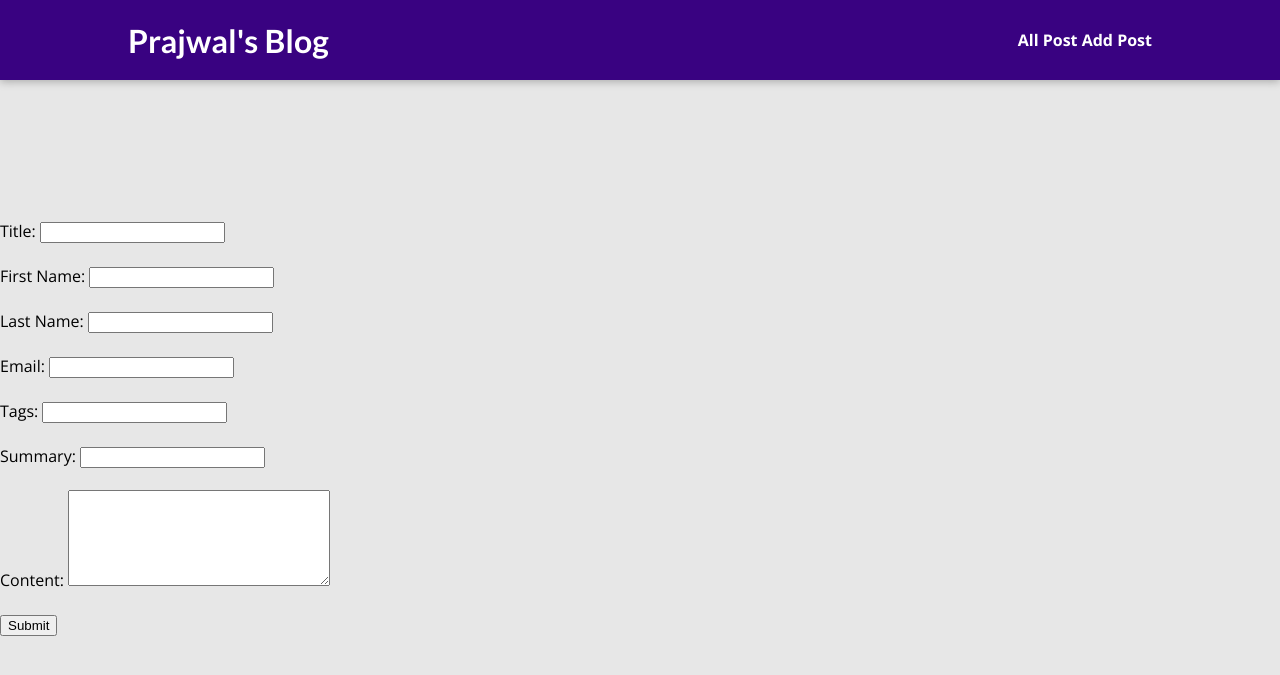
After one commit to PJ-BN/blog, a Django app: page /add in a window 1280 px wide. The commit adds this page. Shown: the top 675 px of the page. Run offline with Django 4.2, Linux system fonts and the light colour scheme.

Commit message:
some small changes

```diff
--- /dev/null
+++ b/blog/templates/blog/add.html
@@ -0,0 +1,42 @@
+{% extends 'base.html' %}
+{% load static %}
+
+{% block title %}
+Add Blog
+{% endblock%}
+
+
+
+{% block css_file %}
+
+    <link rel="stylesheet" href="{% static 'blog/post.css' %}" />
+    <link rel="stylesheet" href="{% static 'blog/all_post.css' %}" />
+
+
+{% endblock%}
+
+{% block content%}
+<br><br><br><br><br><br><br><br><br><br>
+
+    <form method = "POST" action ="{% url 'adddata' %}" >
+        {% csrf_token %}
+
+        <label>Title:</label>
+        <input type = "text" name = "title"><br><br>
+        <label>First Name:</label>
+        <input type = "text" name = "firstname"><br><br>
+        <label>Last Name:</label>
+        <input type = "text" name = "lastname"><br><br>
+        <label>Email:</label>
+        <input type = "text" name = "email"><br><br>
+        <label>Tags:</label>
+        <input type = "text" name = "tags"><br><br>
+        <label>Summary:</label>
+        <input type = "text" name = "summary"><br><br>
+        <label>Content:</label>
+        <textarea cols = "30 " rows = "6" name = "content">
+        </textarea><br><br>
+        <button>Submit</button>
+    </form>
+
+{% endblock%}
--- a/blog/urls.py
+++ b/blog/urls.py
@@ -5,5 +5,8 @@ from . import views
 urlpatterns = [
     path('', views.starting_page, name = "starting-page"),
     path('post', views.post, name = "post"),
+    path('add', views.add, name = "add"),
+    path('adddata', views.adddata, name = "adddata"),
+
     path('post/<slug:slug>', views.post_slug, name = "post-slug")
 ]
--- a/blog/views.py
+++ b/blog/views.py
@@ -1,5 +1,5 @@
-from django.shortcuts import render, get_object_or_404
-from .models import Post
+from django.shortcuts import render, get_object_or_404 , redirect
+from .models import *
 
 
 def get_date(post):
@@ -19,3 +19,47 @@ def post(request):
 def post_slug(request, slug):
     identify_post = get_object_or_404(Post, slug = slug)
     return render(request, "blog/post-detail.html", {"post": identify_post})
+
+def add(request):
+
+
+    return render(request, "blog/add.html")
+
+def adddata(request):
+    if request.method == "POST":
+        title = request.POST.get("title")
+        firstname = request.POST.get("firstname")
+        lastname = request.POST.get("lastname")
+        email = request.POST.get("email")
+        tag = request.POST.get("tags")
+        summary = request.POST.get("summary")
+        content = request.POST.get("content")
+        author = Author.objects.values_list("email_address")
+        author = [i[0] for i in author]
+        if email not in author:
+            a = Author()
+            a.first_name = firstname
+            a.last_name = lastname
+            a.email_address = email
+            a.save()
+
+        Tags = Tag.objects.values_list("caption")
+        Tags = [i[0] for i in Tags]
+        print(Tags)
+        if tag not in Tags:
+            t = Tag()
+            t.caption = tag
+            t.save()
+        p = Post()
+        p.title = title
+        p.excerpt = summary
+        p.content = content
+        # p.tags.add(tag, tag)
+        name = firstname + " " + lastname
+        print(name)
+        # p.author.add(name)
+        # p.save()
+
+
+
+        return redirect( "add")
--- a/templates/base.html
+++ b/templates/base.html
@@ -22,6 +22,8 @@
             <h1><a href = "{% url "starting-page" %}" > Prajwal's Blog</a></h1>
             <nav>
                 <a href = "{% url "post"%}"> All Post</a>
+                <a href = "{% url "add"%}"> Add Post</a>
+
             </nav>
         </header>
       {% block content%}
```
